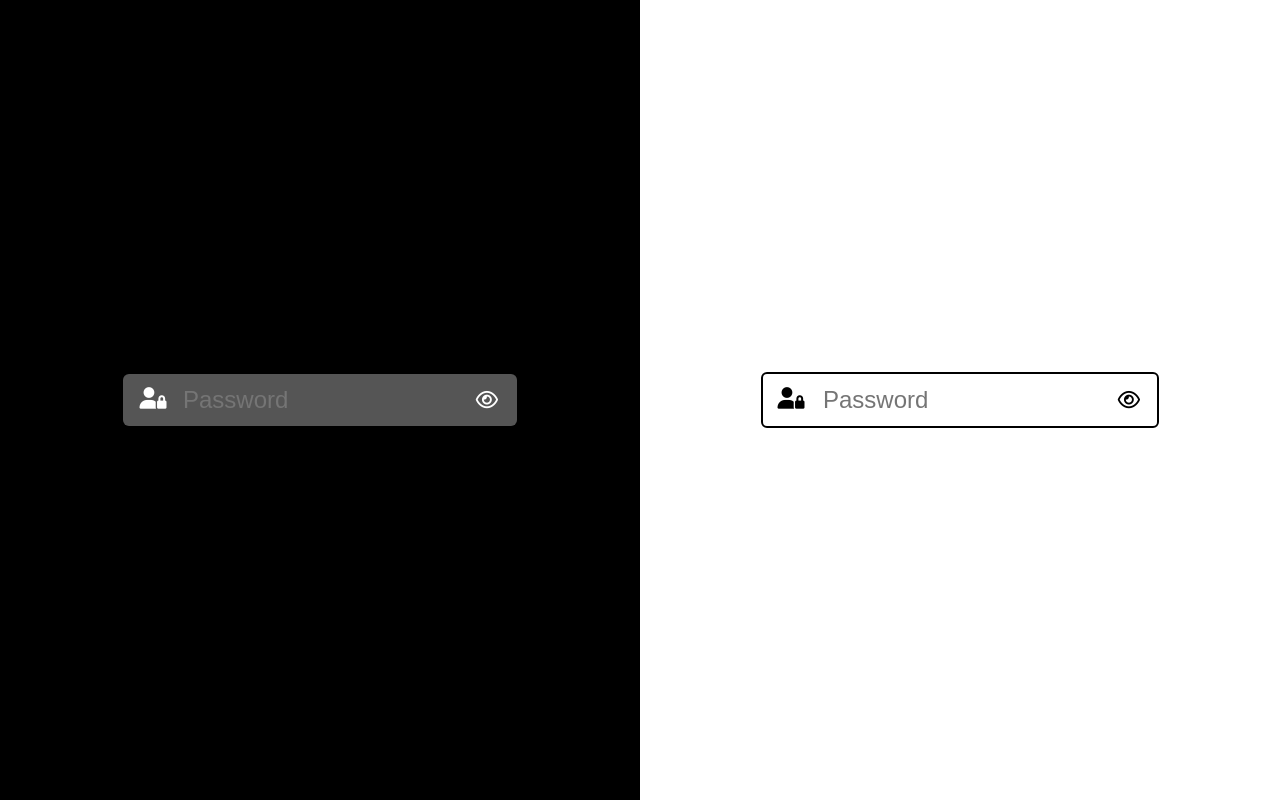
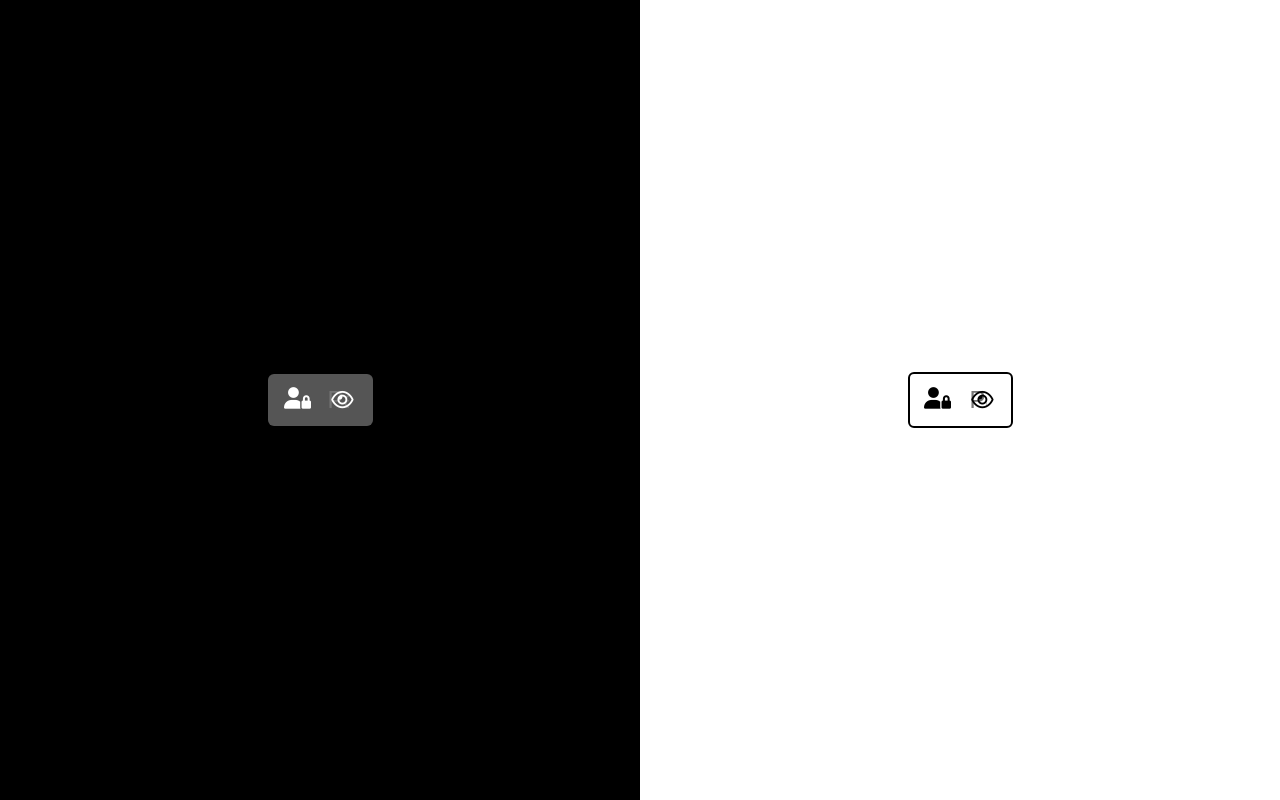
Before and after one commit to dennisbartol/Show-Hide, a plain HTML site: page index.html in a window 1280 px wide. Drawn offline with Linux system fonts and the light colour scheme.

Commit message:
Update showHidePassword.css

```diff
--- a/showHidePassword.css
+++ b/showHidePassword.css
@@ -30,7 +30,7 @@ body {
 }
 
 .input-wrapper {
-    width: 105m;
+    width: 105px;
     position: relative;
 }
 
```
